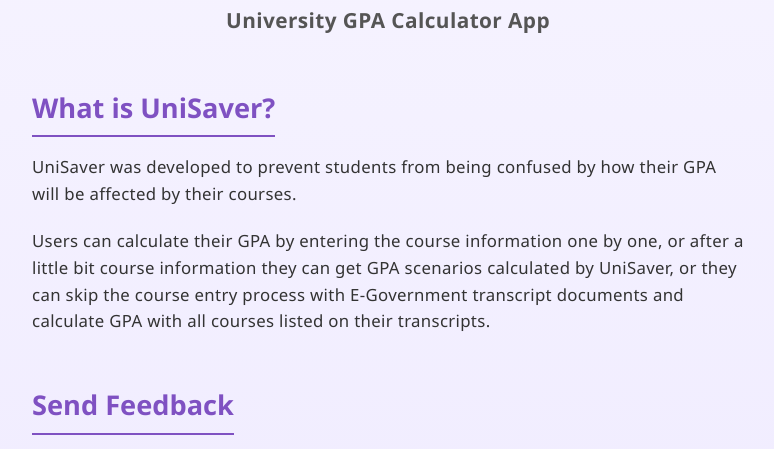
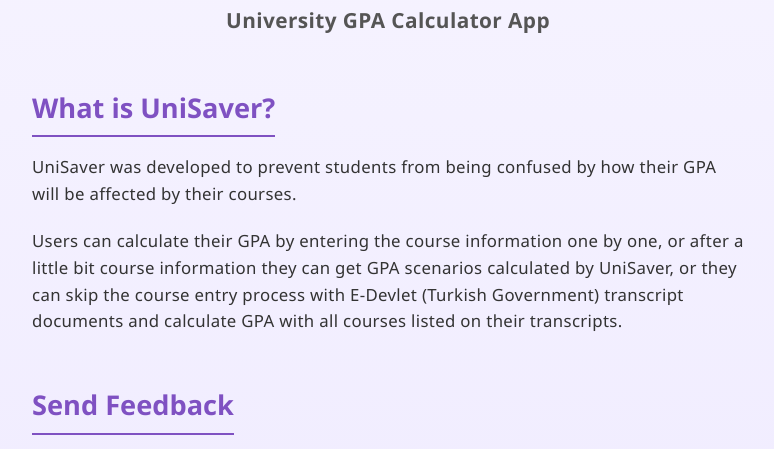
Before and after one commit to unpronohoney/unpronohoney.github.io, a plain HTML site: page bamisamu_site/unisaver.html in a window 1280 px wide. Shown: the part 344-793 px from the top of the page, without its empty margins (252-1026 px from the left). Drawn offline with Linux system fonts and the light colour scheme.

Commit message:
Update unisaver.html

```diff
--- a/bamisamu_site/unisaver.html
+++ b/bamisamu_site/unisaver.html
@@ -3,6 +3,7 @@
 <head>
   <meta charset="UTF-8" />
   <meta name="viewport" content="width=device-width, initial-scale=1" />
+  <link rel="icon" type="image/png" href="unisaver_favicon.png" />
   <title>UniSaver - App Details</title>
   <style>
     body {
@@ -149,7 +150,7 @@
       UniSaver was developed to prevent students from being confused by how their GPA will be affected by their courses.
     </p>
     <p>
-      Users can calculate their GPA by entering the course information one by one, or after a little bit course information they can get GPA scenarios calculated by UniSaver, or they can skip the course entry process with E-Government transcript documents and calculate GPA with all courses listed on their transcripts.
+      Users can calculate their GPA by entering the course information one by one, or after a little bit course information they can get GPA scenarios calculated by UniSaver, or they can skip the course entry process with E-Devlet (Turkish Government) transcript documents and calculate GPA with all courses listed on their transcripts.
     </p>
 
     <h2>Send Feedback</h2>
```
